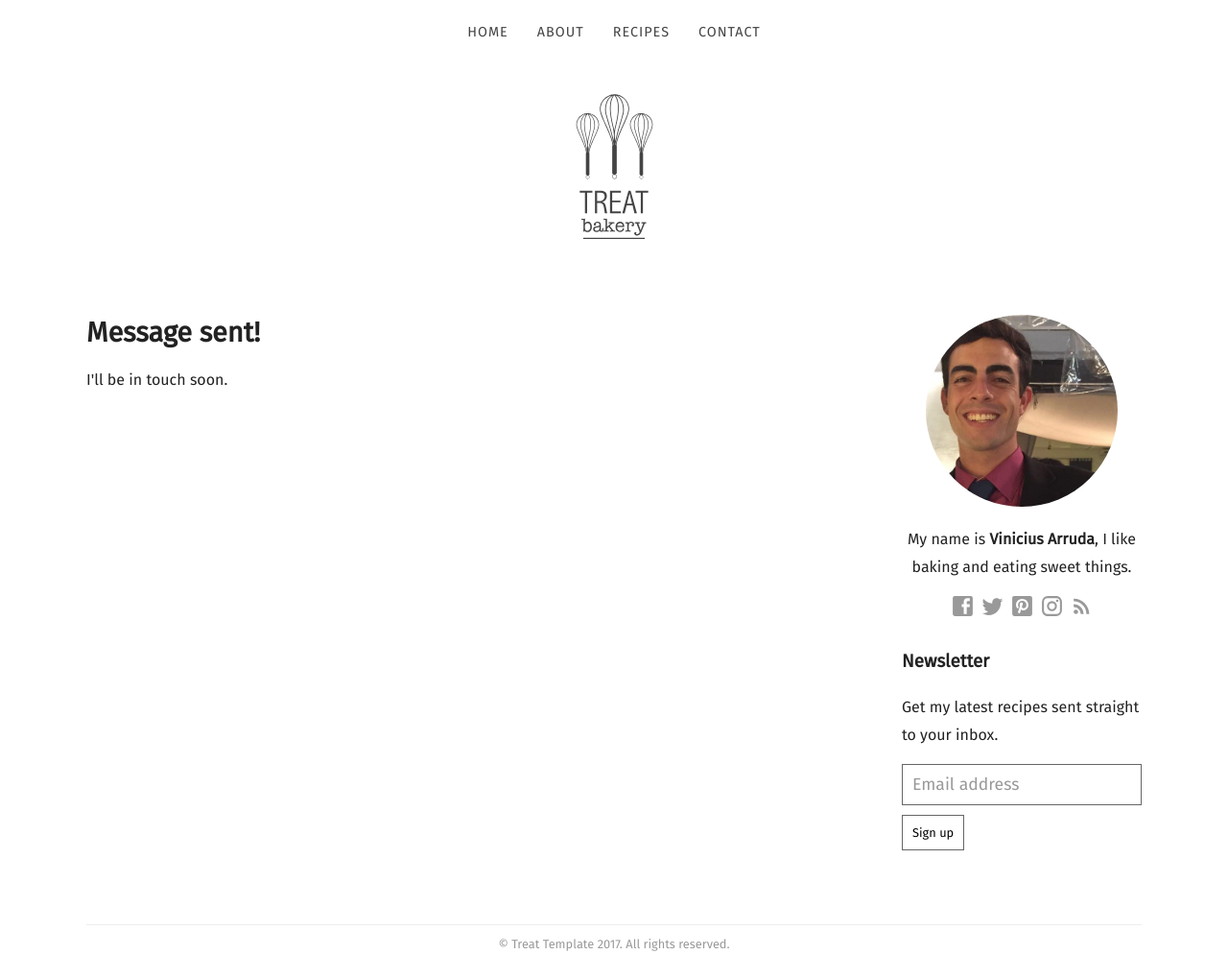
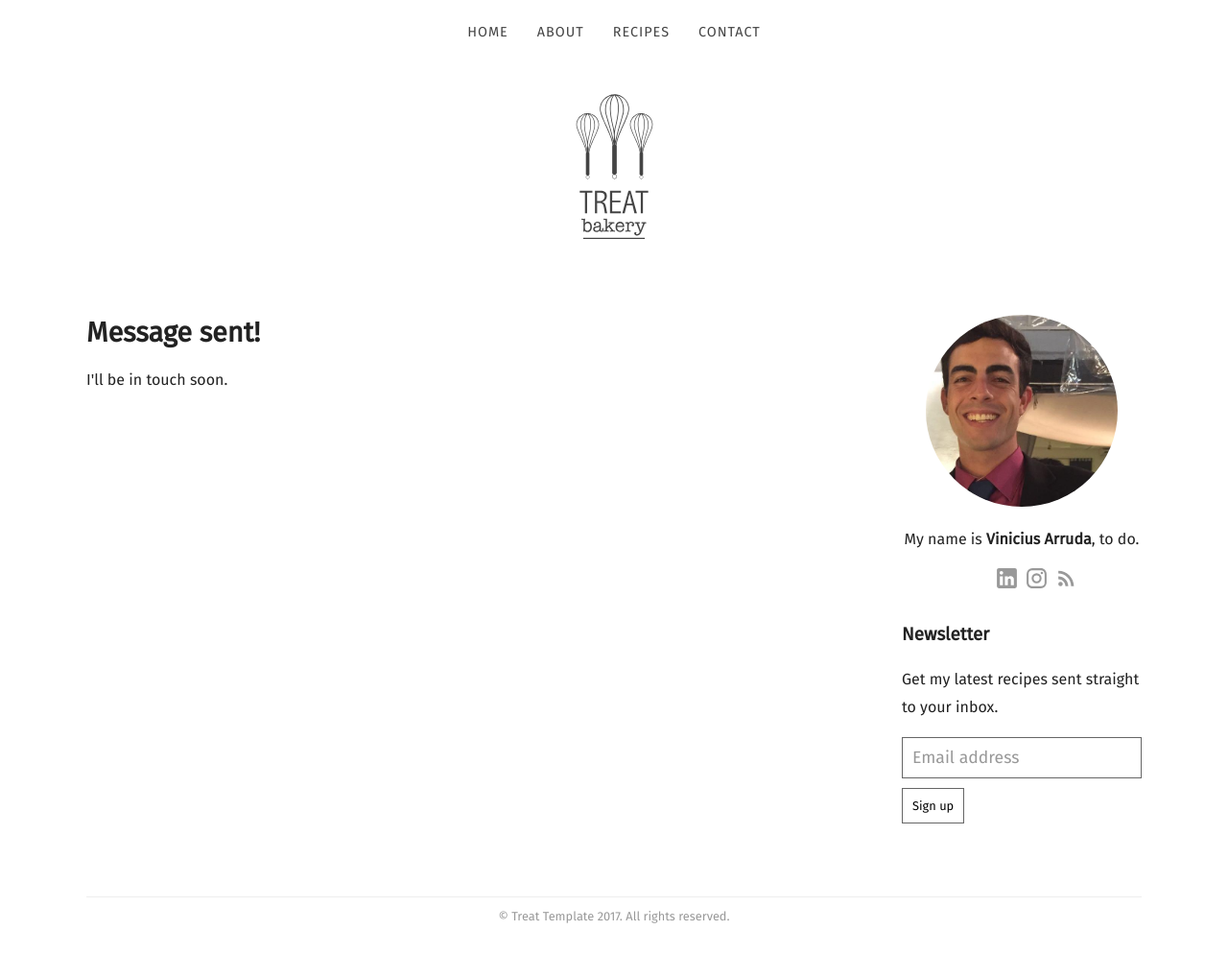
Before and after one commit to viniciusarruda/viniciusarruda.github.io, a Jekyll site: the page built from contact-success.html, in a window 1280 px wide and 1019 px high. Shown: the whole window at 96% size. Built offline with Jekyll 4.4.1, drawn with Linux system fonts in a browser that asks for light colours; some web fonts are replaced.

Commit message:
Updated image

```diff
--- a/_data/sidebar.yml
+++ b/_data/sidebar.yml
@@ -1,5 +1,5 @@
 author_image: /images/author.jpg
-description_markdown: "My name is **Vinicius Arruda**, I like baking and eating sweet things."
-twitter: CloudCannonApp
-github: pinterest
-instagram: baking
+description_markdown: "My name is **Vinicius Arruda**, to do."
+github: viniciusarruda
+linkedin: viniciusarruda
+instagram: viniciusfarruda
--- a/_includes/sidebar.html
+++ b/_includes/sidebar.html
@@ -10,9 +10,8 @@
 	</div>
 
 	<div class="social-icons">
-		<a target="_blank" href="https://facebook.com/{{ site.data.sidebar.facebook }}">{% include social-icon.html icon="Facebook" %}</a>
-		<a target="_blank" href="https://twitter.com/{{ site.data.sidebar.twitter }}">{% include social-icon.html icon="Twitter" %}</a>
-		<a target="_blank" href="https://pinterest.com/{{ site.data.sidebar.pinterest }}">{% include social-icon.html icon="Pinterest" %}</a>
+		<a target="_blank" href="https://github.com/{{ site.data.sidebar.github }}">{% include social-icon.html icon="Github" %}</a>
+		<a target="_blank" href="https://linkedin.com/in/{{ site.data.sidebar.linkedin }}">{% include social-icon.html icon="LinkedIn" %}</a>
 		<a target="_blank" href="https://www.instagram.com/{{ site.data.sidebar.instagram }}">{% include social-icon.html icon="Instagram" %}</a>
 		<a target="_blank" href="{{ site.baseurl }}/feed.xml">{% include social-icon.html icon="RSS" %}</a>
 	</div>
--- a/_includes/social-icon.html
+++ b/_includes/social-icon.html
@@ -19,4 +19,25 @@
 		<svg fill="#000000" height="24" viewBox="0 0 24 24" width="24" xmlns="http://www.w3.org/2000/svg"><path d="M0 0h24v24H0z" fill="none"/><circle cx="6.18" cy="17.82" r="2.18"/><path d="M4 4.44v2.83c7.03 0 12.73 5.7 12.73 12.73h2.83c0-8.59-6.97-15.56-15.56-15.56zm0 5.66v2.83c3.9 0 7.07 3.17 7.07 7.07h2.83c0-5.47-4.43-9.9-9.9-9.9z"/></svg>
 	{% when "Email" %}
 		<svg fill="#000000" height="24" viewBox="0 0 24 24" width="24" xmlns="http://www.w3.org/2000/svg"><path d="M20 4H4c-1.1 0-1.99.9-1.99 2L2 18c0 1.1.9 2 2 2h16c1.1 0 2-.9 2-2V6c0-1.1-.9-2-2-2zm0 4l-8 5-8-5V6l8 5 8-5v2z"/><path d="M0 0h24v24H0z" fill="none"/></svg>
+	{% when "Github" %}
+		<svg fill="#000000" height="24" viewBox="0 0 24 24" width="24" xmlns="http://www.w3.org/2000/svg"><path d="M409.132,114.573c-19.608-33.596-46.205-60.194-79.798-79.8C295.736,15.166,259.057,5.365,219.271,5.365
+		c-39.781,0-76.472,9.804-110.063,29.408c-33.596,19.605-60.192,46.204-79.8,79.8C9.803,148.168,0,184.854,0,224.63
+		c0,47.78,13.94,90.745,41.827,128.906c27.884,38.164,63.906,64.572,108.063,79.227c5.14,0.954,8.945,0.283,11.419-1.996
+		c2.475-2.282,3.711-5.14,3.711-8.562c0-0.571-0.049-5.708-0.144-15.417c-0.098-9.709-0.144-18.179-0.144-25.406l-6.567,1.136
+		c-4.187,0.767-9.469,1.092-15.846,1c-6.374-0.089-12.991-0.757-19.842-1.999c-6.854-1.231-13.229-4.086-19.13-8.559
+		c-5.898-4.473-10.085-10.328-12.56-17.556l-2.855-6.57c-1.903-4.374-4.899-9.233-8.992-14.559
+		c-4.093-5.331-8.232-8.945-12.419-10.848l-1.999-1.431c-1.332-0.951-2.568-2.098-3.711-3.429c-1.142-1.331-1.997-2.663-2.568-3.997
+		c-0.572-1.335-0.098-2.43,1.427-3.289c1.525-0.859,4.281-1.276,8.28-1.276l5.708,0.853c3.807,0.763,8.516,3.042,14.133,6.851
+		c5.614,3.806,10.229,8.754,13.846,14.842c4.38,7.806,9.657,13.754,15.846,17.847c6.184,4.093,12.419,6.136,18.699,6.136
+		c6.28,0,11.704-0.476,16.274-1.423c4.565-0.952,8.848-2.383,12.847-4.285c1.713-12.758,6.377-22.559,13.988-29.41
+		c-10.848-1.14-20.601-2.857-29.264-5.14c-8.658-2.286-17.605-5.996-26.835-11.14c-9.235-5.137-16.896-11.516-22.985-19.126
+		c-6.09-7.614-11.088-17.61-14.987-29.979c-3.901-12.374-5.852-26.648-5.852-42.826c0-23.035,7.52-42.637,22.557-58.817
+		c-7.044-17.318-6.379-36.732,1.997-58.24c5.52-1.715,13.706-0.428,24.554,3.853c10.85,4.283,18.794,7.952,23.84,10.994
+		c5.046,3.041,9.089,5.618,12.135,7.708c17.705-4.947,35.976-7.421,54.818-7.421s37.117,2.474,54.823,7.421l10.849-6.849
+		c7.419-4.57,16.18-8.758,26.262-12.565c10.088-3.805,17.802-4.853,23.134-3.138c8.562,21.509,9.325,40.922,2.279,58.24
+		c15.036,16.18,22.559,35.787,22.559,58.817c0,16.178-1.958,30.497-5.853,42.966c-3.9,12.471-8.941,22.457-15.125,29.979
+		c-6.191,7.521-13.901,13.85-23.131,18.986c-9.232,5.14-18.182,8.85-26.84,11.136c-8.662,2.286-18.415,4.004-29.263,5.146
+		c9.894,8.562,14.842,22.077,14.842,40.539v60.237c0,3.422,1.19,6.279,3.572,8.562c2.379,2.279,6.136,2.95,11.276,1.995
+		c44.163-14.653,80.185-41.062,108.068-79.226c27.88-38.161,41.825-81.126,41.825-128.906
+		C438.536,184.851,428.728,148.168,409.132,114.573z"/><path d="M0 0h24v24H0z" fill="none"/></svg>
 {% endcase %}
```
